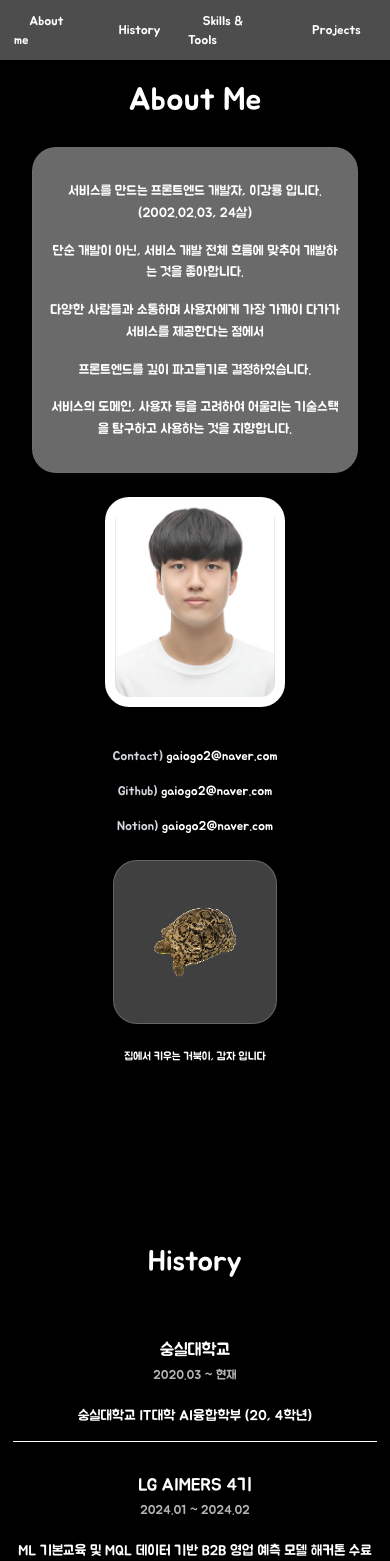
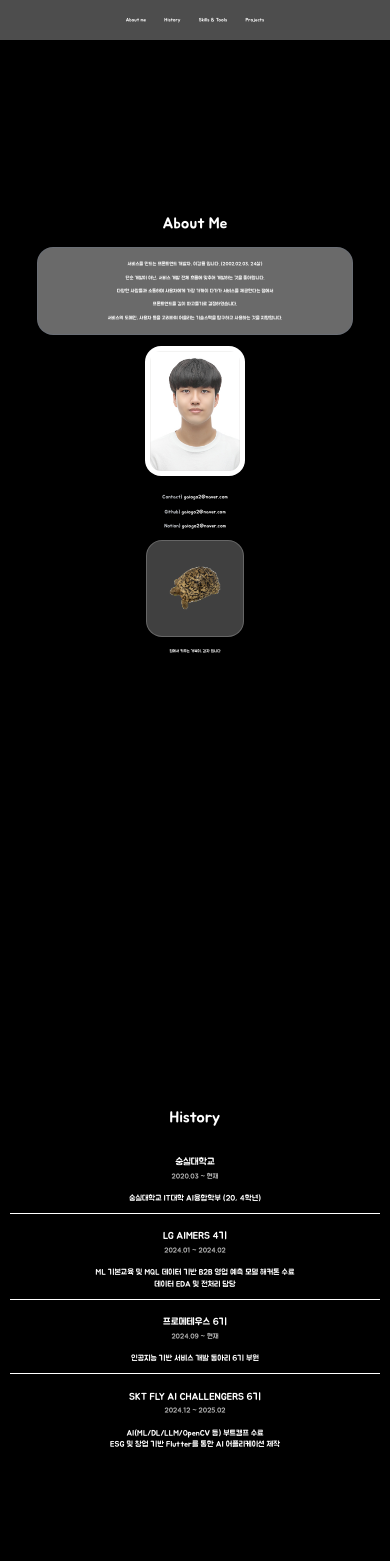
Before and after one commit to LeeKangRyong/portfolio, a React (Vite) app: page / in a window 390 px wide. Shown: the top 1561 px of the page. Built offline with nearby package versions, Linux system fonts and the light colour scheme.

Commit message:
글씨 크기 조정

```diff
--- a/src/App.css
+++ b/src/App.css
@@ -4,17 +4,17 @@ html, body {
   overflow-x: hidden;
   margin: 0;
   padding: 0;
-  font-size: 16px;
+  font-size: clamp(12px, 1.8vw, 16px);
 }
 
 h2, h3, p {
-  margin: 1rem;
+  margin: clamp(0.6rem, 1.8vw, 1rem);
 }
 
 h1 {
-  font-size: clamp(3rem, 5vw, 4.5rem);
+  font-size: clamp(1.8rem, 5vw, 4.5rem);
   line-height: 1.1;
-  margin-bottom: 2rem;
+  margin-bottom: clamp(1.2rem, 3vw, 2rem);
   margin-left: 0;
   margin-top: 0;
   font-weight: bold;
@@ -29,48 +29,107 @@ section {
   flex-direction: column;
   justify-content: center;
   align-items: center;
-  padding: 80px 20px 40px;
+  padding: clamp(70px, 10vw, 80px) clamp(10px, 3vw, 20px) clamp(25px, 4vw, 40px);
 }
 
+/* 태블릿 모드 (768px ~ 1023px) */
 @media screen and (min-width: 768px) and (max-width: 1023px) {
+  html, body {
+    font-size: clamp(11px, 1.6vw, 15px);
+  }
+
   section {
-    padding: 80px 15px 40px;
+    padding: clamp(65px, 8vw, 80px) clamp(8px, 2.5vw, 15px) clamp(25px, 3.5vw, 40px);
+    min-height: 100vh;
   }
 
   h1 {
-    font-size: clamp(2.5rem, 4vw, 3.5rem);
+    font-size: clamp(1.6rem, 4.5vw, 3.5rem);
+    margin-bottom: clamp(1rem, 2.5vw, 1.8rem);
   }
 
   .skillWrapper {
     flex-direction: column;
     align-items: center;
-    gap: 1.5rem;
+    gap: clamp(1rem, 2.5vw, 1.5rem);
   }
 }
 
+/* 모바일 모드 (767px 이하) */
 @media screen and (max-width: 767px) {
+  html, body {
+    font-size: clamp(10px, 1.5vw, 14px);
+  }
+
   section {
-    padding: 90px 10px 40px;
+    padding: clamp(55px, 7vw, 90px) clamp(5px, 2vw, 10px) clamp(20px, 3vw, 40px);
+    min-height: 100vh;
   }
 
   h1 {
-    font-size: clamp(2rem, 4vw, 2.5rem);
-    margin-bottom: 1.5rem;
+    font-size: clamp(1.4rem, 4vw, 2.5rem);
+    margin-bottom: clamp(0.8rem, 2vw, 1.5rem);
+    line-height: 1.2;
   }
 
   .skillWrapper {
     flex-direction: column;
     align-items: center;
-    gap: 1rem;
+    gap: clamp(0.6rem, 1.8vw, 1rem);
   }
 }
 
+/* 초소형 모바일 (480px 이하) */
 @media screen and (max-width: 480px) {
+  html, body {
+    font-size: clamp(9px, 1.3vw, 13px);
+  }
+
   section {
-    padding: 80px 5px 30px;
+    padding: clamp(50px, 6vw, 80px) clamp(3px, 1.5vw, 8px) clamp(15px, 2.5vw, 30px);
   }
 
   h1 {
-    font-size: clamp(1.8rem, 3.5vw, 2.2rem);
+    font-size: clamp(1.2rem, 3.5vw, 2.2rem);
+    margin-bottom: clamp(0.6rem, 1.8vw, 1.2rem);
+  }
+
+  .skillWrapper {
+    gap: clamp(0.4rem, 1.5vw, 0.8rem);
   }
 }
+
+/* 추가적인 반응형 유틸리티 클래스 */
+.container-responsive {
+  width: 100%;
+  max-width: clamp(280px, 85vw, 1200px);
+  margin: 0 auto;
+  padding: 0 clamp(0.3rem, 1.5vw, 1rem);
+  box-sizing: border-box;
+}
+
+.text-responsive {
+  font-size: clamp(0.6rem, 1.8vw, 1.2rem);
+  line-height: 1.5;
+  word-break: keep-all;
+  overflow-wrap: break-word;
+}
+
+.image-responsive {
+  width: 100%;
+  height: auto;
+  max-width: 100%;
+  object-fit: contain;
+}
+
+.gap-responsive {
+  gap: clamp(0.3rem, 1.8vw, 1.5rem);
+}
+
+.padding-responsive {
+  padding: clamp(0.3rem, 1.8vw, 1.5rem);
+}
+
+.margin-responsive {
+  margin: clamp(0.3rem, 1.8vw, 1.5rem);
+}
--- a/src/components/TopBar.css
+++ b/src/components/TopBar.css
@@ -1,7 +1,7 @@
 .navBar a {
     color: white;
     font-weight: 600;
-    font-size: clamp(1rem, 1.3vw, 1.5rem);
+    font-size: clamp(0.7rem, 1.8vw, 1.5rem);
     cursor: pointer;
     text-decoration: none;
 }
@@ -25,7 +25,7 @@ header.visible .navBar {
 }
 
 header.hidden .navBar {
-    top: -80px;
+    top: clamp(-50px, -8vw, -80px);
     opacity: 0;
     visibility: hidden;
 }
@@ -42,7 +42,7 @@ header::before {
     top: 0;
     left: 0;
     width: 100%;
-    height: 20px;
+    height: clamp(10px, 2.5vw, 20px);
     background: transparent;
     z-index: 999;
 }
@@ -50,7 +50,7 @@ header::before {
 .navBar {
     position: fixed;
     width: 100%;
-    height: 80px;
+    height: clamp(50px, 8vw, 80px);
     display: flex;
     z-index: 1000;
     justify-content: flex-end;
@@ -63,80 +63,87 @@ header::before {
     visibility: visible;
 
     transition: top 0.3s ease-in-out, opacity 0.3s ease-in-out, visibility 0.3s;
-    padding: 0 2rem;
+    padding: 0 clamp(1rem, 3vw, 2rem);
     box-sizing: border-box;
 }
 
 .navBar a:hover {
     color: greenyellow;
     background-color: rgba(51, 51, 51, 0.8);
-    border-radius: 8px;
-    padding: 8px 12px;
+    border-radius: clamp(4px, 1vw, 8px);
+    padding: clamp(4px, 1.2vw, 8px) clamp(6px, 1.5vw, 12px);
     transition: all 0.2s ease;
 }
 
 .navText {
-    margin: 0 0.8rem;
-    padding: 8px 12px;
-    border-radius: 8px;
+    margin: 0 clamp(0.2rem, 0.8vw, 0.8rem);
+    padding: clamp(4px, 1.2vw, 8px) clamp(6px, 1.5vw, 12px);
+    border-radius: clamp(4px, 1vw, 8px);
     transition: all 0.2s ease;
 }
 
+/* 태블릿 모드 (768px ~ 1023px) */
 @media screen and (min-width: 768px) and (max-width: 1023px) {
     .navBar {
-        padding: 0 1.5rem;
+        padding: 0 clamp(1rem, 2vw, 1.5rem);
+        height: clamp(55px, 7vw, 75px);
     }
 
     .navBar a {
-        font-size: 1rem;
-        padding: 6px 10px;
+        font-size: clamp(0.8rem, 1.6vw, 1.2rem);
+        padding: clamp(5px, 1vw, 6px) clamp(7px, 1.3vw, 8px);
     }
 
     .navText {
-        margin: 0 0.5rem;
+        margin: 0 clamp(0.3rem, 0.6vw, 0.5rem);
     }
 
     header::before {
-        height: 15px;
+        height: clamp(8px, 2vw, 15px);
     }
 }
 
+/* 모바일 모드 (767px 이하) */
 @media screen and (max-width: 767px) {
     .navBar {
-        height: 70px;
-        padding: 0 1rem;
+        height: clamp(45px, 6vw, 70px);
+        padding: 0 clamp(0.5rem, 2vw, 1rem);
+        justify-content: center;
     }
 
     .navBar a {
-        font-size: 0.9rem;
-        padding: 6px 8px;
+        font-size: clamp(0.6rem, 1.4vw, 0.9rem);
+        padding: clamp(3px, 0.8vw, 4px) clamp(5px, 1.2vw, 6px);
     }
 
     .navText {
-        margin: 0 0.3rem;
+        margin: 0 clamp(0.1rem, 0.4vw, 0.3rem);
+        padding: clamp(3px, 0.8vw, 4px) clamp(5px, 1.2vw, 6px);
     }
 
     header::before {
-        height: 15px;
+        height: clamp(6px, 1.5vw, 15px);
     }
 }
 
+/* 초소형 모바일 (480px 이하) */
 @media screen and (max-width: 480px) {
     .navBar {
-        height: 60px;
-        padding: 0 0.5rem;
+        height: clamp(40px, 5vw, 60px);
+        padding: 0 clamp(0.3rem, 1.5vw, 0.5rem);
     }
 
     .navBar a {
-        font-size: 0.8rem;
-        padding: 4px 6px;
+        font-size: clamp(0.55rem, 1.2vw, 0.8rem);
+        padding: clamp(2px, 0.6vw, 3px) clamp(4px, 1vw, 5px);
     }
 
     .navText {
-        margin: 0 0.2rem;
+        margin: 0 clamp(0.05rem, 0.3vw, 0.2rem);
+        padding: clamp(2px, 0.6vw, 3px) clamp(4px, 1vw, 5px);
     }
 
     header::before {
-        height: 12px;
+        height: clamp(5px, 1.2vw, 12px);
     }
 }
--- a/src/pages/AboutMe.css
+++ b/src/pages/AboutMe.css
@@ -2,14 +2,14 @@
     width: 100%;
     max-width: 1400px;
     margin: 0 auto;
-    padding: 0 2rem;
+    padding: 0 clamp(1rem, 3vw, 2rem);
     box-sizing: border-box;
 }
 
 .aboutTitle {
-    font-size: clamp(3rem, 5vw, 4.5rem);
+    font-size: clamp(2rem, 5vw, 4.5rem);
     font-weight: bold;
-    margin-bottom: 3rem;
+    margin-bottom: clamp(2rem, 4vw, 3rem);
     text-align: center;
     color: white;
     margin-left: 0;
@@ -20,9 +20,9 @@
     flex-direction: row;
     justify-content: space-between;
     align-items: flex-start;
-    gap: 3rem;
+    gap: clamp(2rem, 4vw, 3rem);
     width: 100%;
-    margin-bottom: 4rem;
+    margin-bottom: clamp(3rem, 5vw, 4rem);
 }
 
 .aboutMeTextWrapper {
@@ -30,20 +30,22 @@
     min-width: 0;
     background-color: rgba(211, 211, 211, 0.5);
     backdrop-filter: blur(10px);
-    border-radius: 24px;
-    padding: 1.5rem 2rem;
+    border-radius: clamp(16px, 3vw, 24px);
+    padding: clamp(1rem, 3vw, 2rem);
     border: 1px solid rgba(107, 114, 128, 0.5);
 }
 
 .aboutMeText {
-    font-size: clamp(1.2rem, 1.3vw, 1.3rem);
+    font-size: clamp(0.7rem, 1.4vw, 1.3rem);
     color: white;
     text-align: center;
-    line-height: 1.6;
+    line-height: 1.5;
 }
 
 .aboutMeText p {
-    margin: 1.2rem 0;
+    margin: clamp(0.8rem, 2vw, 1.2rem) 0;
+    word-break: keep-all;
+    overflow-wrap: break-word;
 }
 
 .profileImageContainer {
@@ -51,12 +53,12 @@
 }
 
 .face {
-    width: 250px;
-    height: 300px;
+    width: clamp(140px, 20vw, 250px);
+    height: clamp(170px, 24vw, 300px);
     object-fit: cover;
-    border-radius: 24px;
+    border-radius: clamp(16px, 3vw, 24px);
     background-color: white;
-    padding: 16px;
+    padding: clamp(8px, 2vw, 16px);
     box-sizing: border-box;
     box-shadow: 0 20px 25px -5px rgba(0, 0, 0, 0.1);
 }
@@ -65,20 +67,20 @@
     display: flex;
     flex-direction: row;
     justify-content: space-between;
-    align-items: start;
+    align-items: flex-start;
     width: 100%;
-    gap: 3rem;
+    gap: clamp(2rem, 4vw, 3rem);
 }
 
 .contact {
     display: flex;
     flex-direction: column;
-    gap: 1rem;
+    gap: clamp(0.8rem, 2vw, 1rem);
     flex-shrink: 0;
 }
 
 .contactText {
-    font-size: clamp(1.1rem, 1.4vw, 1.3rem);
+    font-size: clamp(0.7rem, 1.8vw, 1.3rem);
     font-weight: 500;
     color: white;
 }
@@ -95,12 +97,12 @@
 }
 
 .gamjaContainer {
-    width: 200px;
-    height: 200px;
+    width: clamp(120px, 16vw, 200px);
+    height: clamp(120px, 16vw, 200px);
     background-color: rgba(211, 211, 211, 0.3);
     backdrop-filter: blur(10px);
-    border-radius: 24px;
-    padding: 1rem;
+    border-radius: clamp(16px, 3vw, 24px);
+    padding: clamp(0.8rem, 2vw, 1rem);
     border: 1px solid rgba(255, 255, 255, 0.2);
     display: flex;
     align-items: center;
@@ -111,54 +113,56 @@
     width: 100%;
     height: 100%;
     object-fit: contain;
-    border-radius: 16px;
+    border-radius: clamp(12px, 2vw, 16px);
 }
 
 .gamjaText {
-    font-size: clamp(0.9rem, 1.1vw, 1rem);
+    font-size: clamp(0.6rem, 1.2vw, 1rem);
     color: white;
     text-align: center;
-    margin-top: 1rem;
-    padding: 0.5rem 1.5rem;
-    border-radius: 20px;
+    margin-top: clamp(0.8rem, 2vw, 1rem);
+    padding: clamp(0.4rem, 1vw, 0.5rem) clamp(0.8rem, 2vw, 1.5rem);
+    border-radius: clamp(16px, 3vw, 20px);
+    line-height: 1.2;
 }
 
+/* 태블릿 모드 (768px ~ 1023px) */
 @media screen and (min-width: 768px) and (max-width: 1023px) {
     .aboutMeContainer {
-        padding: 0 1.5rem;
+        padding: 0 clamp(1rem, 2vw, 1.5rem);
     }
 
     .aboutTitle {
-        font-size: clamp(2.5rem, 4vw, 3.5rem);
+        font-size: clamp(1.8rem, 4vw, 3.5rem);
     }
 
     .aboutMe {
         flex-direction: column;
         align-items: center;
-        gap: 2rem;
-        margin-bottom: 3rem;
+        gap: clamp(1.5rem, 3vw, 2rem);
+        margin-bottom: clamp(2rem, 4vw, 3rem);
     }
 
     .aboutMeTextWrapper {
         width: 100%;
-        max-width: 600px;
-        padding: 2rem;
+        max-width: clamp(400px, 75vw, 600px);
+        padding: clamp(1.2rem, 2.5vw, 1.8rem);
     }
 
     .aboutMeText {
         text-align: center;
-        font-size: clamp(1rem, 1.3vw, 1.2rem);
+        font-size: clamp(0.65rem, 1.2vw, 1.2rem);
     }
 
     .face {
-        width: 220px;
-        height: 250px;
+        width: clamp(160px, 22vw, 220px);
+        height: clamp(190px, 26vw, 250px);
     }
 
     .contactAndGamja {
         flex-direction: column;
         align-items: center;
-        gap: 2rem;
+        gap: clamp(1.5rem, 3vw, 2rem);
     }
 
     .contact {
@@ -166,55 +170,63 @@
         align-items: center;
     }
 
+    .contactText {
+        font-size: clamp(0.7rem, 1.5vw, 1.1rem);
+    }
+
     .gamjaContainer {
-        width: 180px;
-        height: 180px;
+        width: clamp(130px, 18vw, 160px);
+        height: clamp(130px, 18vw, 160px);
+    }
+
+    .gamjaText {
+        font-size: clamp(0.6rem, 1.1vw, 0.9rem);
     }
 }
 
+/* 모바일 모드 (767px 이하) */
 @media screen and (max-width: 767px) {
     .aboutMeContainer {
-        padding: 0 1rem;
+        padding: 0 clamp(0.5rem, 2vw, 1rem);
     }
 
     .aboutTitle {
-        font-size: clamp(2rem, 4vw, 2.5rem);
-        margin-bottom: 2rem;
+        font-size: clamp(1.5rem, 4vw, 2.5rem);
+        margin-bottom: clamp(1.5rem, 3vw, 2rem);
     }
 
     .aboutMe {
         flex-direction: column;
         align-items: center;
-        gap: 1.5rem;
-        margin-bottom: 2rem;
+        gap: clamp(1rem, 3vw, 1.5rem);
+        margin-bottom: clamp(1.5rem, 3vw, 2rem);
     }
 
     .aboutMeTextWrapper {
-        width: 80%;
-        padding: 1.5rem;
+        width: clamp(250px, 85vw, 350px);
+        padding: clamp(0.8rem, 2vw, 1.2rem);
         align-items: center;
     }
 
-
     .aboutMeText {
         text-align: center;
-        font-size: clamp(0.95rem, 1.2vw, 1.1rem);
+        font-size: clamp(0.6rem, 1.4vw, 1rem);
     }
 
     .aboutMeText p {
-        margin: 1rem 0;
+        margin: clamp(0.6rem, 1.5vw, 1rem) 0;
     }
 
     .face {
-        width: 200px;
-        height: 240px;
-        padding: 12px;
+        width: clamp(120px, 18vw, 180px);
+        height: clamp(150px, 22vw, 220px);
+        padding: clamp(6px, 1.5vw, 10px);
     }
 
     .contactAndGamja {
         flex-direction: column;
         align-items: center;
-        gap: 1.5rem;
+        gap: clamp(1rem, 2.5vw, 1.5rem);
     }
 
     .contact {
@@ -224,48 +236,52 @@
     }
 
     .contactText {
-        font-size: clamp(0.9rem, 1.1vw, 1rem);
+        font-size: clamp(0.6rem, 1.5vw, 0.9rem);
+        line-height: 1.3;
     }
 
     .gamjaContainer {
-        width: 150px;
-        height: 150px;
+        width: clamp(100px, 15vw, 130px);
+        height: clamp(100px, 15vw, 130px);
     }
 
     .gamjaText {
-        font-size: clamp(0.8rem, 1vw, 0.9rem);
+        font-size: clamp(0.5rem, 1.1vw, 0.8rem);
+        line-height: 1.2;
     }
 }
 
+/* 초소형 모바일 (480px 이하) */
 @media screen and (max-width: 480px) {
     .aboutMeContainer {
-        padding: 0 0.5rem;
+        padding: 0 clamp(0.3rem, 1.5vw, 0.5rem);
     }
 
     .aboutMeTextWrapper {
-        padding: 1rem;
+        width: clamp(220px, 90vw, 300px);
+        padding: clamp(0.6rem, 1.8vw, 0.8rem);
     }
 
     .aboutMeText {
-        font-size: clamp(0.85rem, 1.1vw, 1rem);
+        font-size: clamp(0.55rem, 1.2vw, 0.9rem);
     }
 
     .face {
-        width: 180px;
-        height: 210px;
-        padding: 10px;
+        width: clamp(100px, 16vw, 140px);
+        height: clamp(130px, 20vw, 170px);
+        padding: clamp(5px, 1.2vw, 8px);
     }
 
     .contactText {
-        font-size: clamp(0.8rem, 1vw, 0.9rem);
+        font-size: clamp(0.55rem, 1.3vw, 0.8rem);
     }
 
     .gamjaContainer {
-        width: 130px;
-        height: 130px;
+        width: clamp(80px, 13vw, 110px);
+        height: clamp(80px, 13vw, 110px);
     }
 
     .gamjaText {
-        font-size: clamp(0.7rem, 0.9vw, 0.8rem);
+        font-size: clamp(0.45rem, 1vw, 0.7rem);
     }
 }
--- a/src/pages/History.css
+++ b/src/pages/History.css
@@ -2,14 +2,14 @@
     width: 100%;
     max-width: 1200px;
     margin: 0 auto;
-    padding: 0 2rem;
+    padding: 0 clamp(1rem, 3vw, 2rem);
     box-sizing: border-box;
 }
 
 .historyTitle {
-    font-size: clamp(3rem, 5vw, 4.5rem);
+    font-size: clamp(2rem, 5vw, 4.5rem);
     font-weight: bold;
-    margin-bottom: 3rem;
+    margin-bottom: clamp(2rem, 4vw, 3rem);
     text-align: center;
     color: white;
     margin-top: 0;
@@ -23,33 +23,204 @@
     gap: 0;
 }
 
+/* HistoryDetail 컴포넌트 스타일 */
+.history {
+    display: flex;
+    flex-direction: row;
+    justify-content: flex-start;
+    align-items: center;
+    border-bottom: 1px solid white;
+    padding: clamp(1.5rem, 3vw, 2rem) 0;
+    gap: clamp(2rem, 4vw, 3rem);
+    width: 100%;
+}
+
+.history:last-child {
+    border-bottom: none;
+}
+
+.titleWrapper {
+    width: clamp(200px, 25vw, 320px);
+    flex-shrink: 0;
+    display: flex;
+    flex-direction: column;
+    align-items: center;
+    text-align: center;
+}
+
+.descWrapper {
+    flex: 1;
+    display: flex;
+    flex-direction: column;
+    align-items: flex-start;
+    min-width: 0;
+}
+
+.title {
+    font-size: clamp(1rem, 2.5vw, 2rem);
+    font-weight: bold;
+    margin-bottom: clamp(0.3rem, 1vw, 0.5rem);
+    color: white;
+    white-space: pre-line;
+    line-height: 1.2;
+    text-align: center;
+    word-break: keep-all;
+}
+
+.duration {
+    font-size: clamp(0.7rem, 1.5vw, 1.2rem);
+    color: rgba(255, 255, 255, 0.7);
+    margin: 0;
+    font-weight: 500;
+}
+
+.description {
+    font-size: clamp(0.8rem, 1.8vw, 1.5rem);
+    line-height: 1.5;
+    color: white;
+    margin: 0;
+    white-space: pre-line;
+    text-align: left;
+    word-break: keep-all;
+    overflow-wrap: break-word;
+}
+
+.verticalLine {
+    width: 1px;
+    background-color: rgba(255, 255, 255, 0.5);
+    flex-shrink: 0;
+    align-self: stretch;
+    min-height: clamp(60px, 8vw, 100px);
+}
+
+/* 태블릿 모드 (768px ~ 1023px) */
 @media screen and (min-width: 768px) and (max-width: 1023px) {
     .historyContainer {
-        padding: 0 1.5rem;
+        padding: 0 clamp(1rem, 2vw, 1.5rem);
     }
 
     .historyTitle {
-        font-size: clamp(2.5rem, 4vw, 3.5rem);
+        font-size: clamp(1.8rem, 4vw, 3.5rem);
+    }
+
+    .history {
+        flex-direction: column;
+        align-items: center;
+        gap: clamp(1rem, 2.5vw, 1.5rem);
+        padding: clamp(1.2rem, 2.5vw, 1.5rem) 0;
+        text-align: center;
+    }
+
+    .titleWrapper {
+        width: 100%;
+        max-width: clamp(250px, 50vw, 400px);
+    }
+
+    .descWrapper {
+        width: 100%;
+        align-items: center;
+        max-width: clamp(300px, 70vw, 500px);
+    }
+
+    .title {
+        font-size: clamp(0.9rem, 2.2vw, 1.8rem);
+    }
+
+    .duration {
+        font-size: clamp(0.7rem, 1.4vw, 1.1rem);
+    }
+
+    .description {
+        text-align: center;
+        font-size: clamp(0.8rem, 1.7vw, 1.3rem);
+    }
+
+    .verticalLine {
+        display: none;
     }
 }
 
+/* 모바일 모드 (767px 이하) */
 @media screen and (max-width: 767px) {
     .historyContainer {
-        padding: 0 1rem;
+        padding: 0 clamp(0.5rem, 2vw, 1rem);
     }
 
     .historyTitle {
-        font-size: clamp(2rem, 4vw, 2.5rem);
-        margin-bottom: 2rem;
+        font-size: clamp(1.5rem, 4vw, 2.5rem);
+        margin-bottom: clamp(1.5rem, 3vw, 2rem);
+    }
+
+    .history {
+        flex-direction: column;
+        align-items: center;
+        gap: clamp(0.8rem, 2vw, 1rem);
+        padding: clamp(1rem, 2.5vw, 1.5rem) 0;
+        text-align: center;
+    }
+
+    .titleWrapper {
+        width: 100%;
+        max-width: clamp(200px, 80vw, 300px);
+    }
+
+    .descWrapper {
+        width: 100%;
+        align-items: center;
+        max-width: clamp(220px, 85vw, 350px);
+    }
+
+    .title {
+        font-size: clamp(0.8rem, 1.9vw, 1.4rem);
+        margin-bottom: clamp(0.2rem, 0.8vw, 0.3rem);
+        line-height: 1.3;
+    }
+
+    .duration {
+        font-size: clamp(0.6rem, 1.3vw, 1rem);
+        margin-bottom: clamp(0.3rem, 1vw, 0.5rem);
+    }
+
+    .description {
+        text-align: center;
+        font-size: clamp(0.7rem, 1.5vw, 1.1rem);
+        line-height: 1.4;
+    }
+
+    .verticalLine {
+        display: none;
     }
 }
 
+/* 초소형 모바일 (480px 이하) */
 @media screen and (max-width: 480px) {
     .historyContainer {
-        padding: 0 0.5rem;
+        padding: 0 clamp(0.3rem, 1.5vw, 0.5rem);
     }
 
-    .historyTitle {
-        font-size: clamp(1.8rem, 3.5vw, 2.2rem);
+    .history {
+        padding: clamp(0.8rem, 2vw, 1rem) 0;
+        gap: clamp(0.6rem, 1.5vw, 0.8rem);
+    }
+
+    .titleWrapper {
+        max-width: clamp(180px, 85vw, 250px);
+    }
+
+    .descWrapper {
+        max-width: clamp(200px, 90vw, 280px);
+    }
+
+    .title {
+        font-size: clamp(0.7rem, 1.7vw, 1.2rem);
+        line-height: 1.2;
+    }
+
+    .duration {
+        font-size: clamp(0.55rem, 1.2vw, 0.9rem);
+    }
+
+    .description {
+        font-size: clamp(0.65rem, 1.4vw, 1rem);
     }
 }
```
